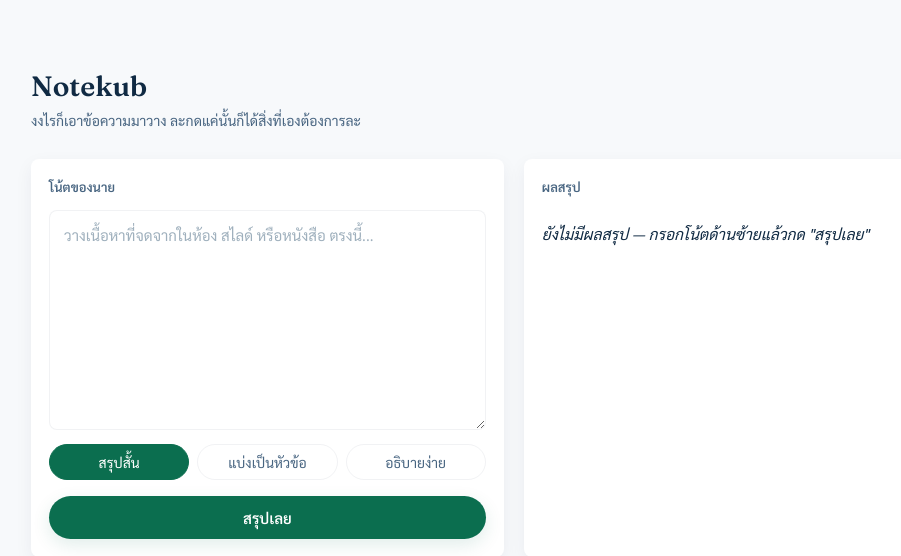
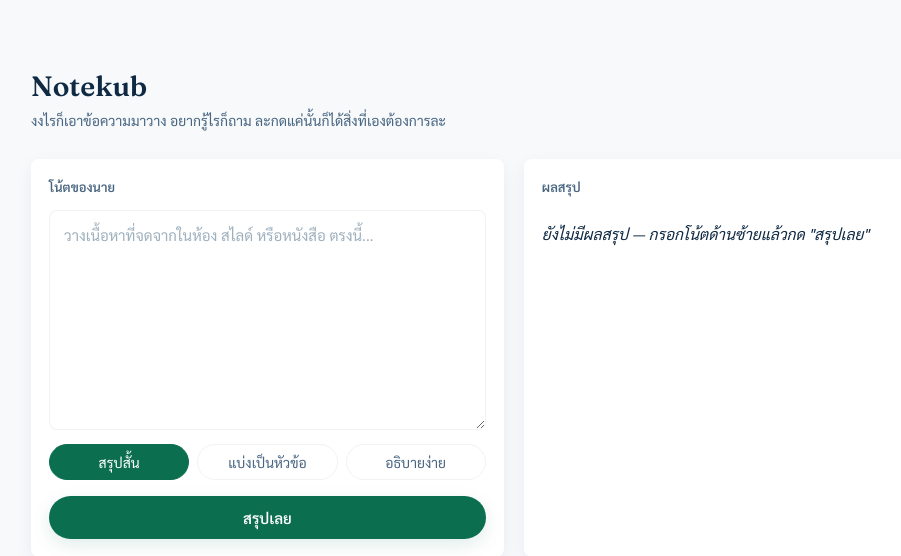
Before and after one commit to Hosxiz/NoteKubAssistant, a Flask app: page / in a window 1280 px wide. Shown: the top 556 px of the page, without its empty margins (157-1058 px from the left). Run offline with Flask 3, Linux system fonts and the light colour scheme.

```diff
--- a/study_ui/src/app.py
+++ b/study_ui/src/app.py
@@ -51,6 +51,8 @@ def call_deepseek(text, mode):
         raise RuntimeError("ไม่พบ DEEPSEEK_API_KEY กรุณาตั้งค่าในไฟล์ .env")
     if mode not in MODE_PROMPTS:
         raise ValueError("โหมดไม่ถูกต้อง")
+
+
 
     prompt = MODE_PROMPTS[mode].format(text=text)
     headers = {"Authorization": f"Bearer {API_KEY}", "Content-Type": "application/json"}
--- a/study_ui/templates/index.html
+++ b/study_ui/templates/index.html
@@ -14,7 +14,7 @@
   <header class="board__header">
     <div>
       <h1>Notekub</h1>
-      <p class="subhead">งงไรก็เอาข้อความมาวาง ละกดแค่นั้นก็ได้สิ่งที่เองต้องการละ</p>
+      <p class="subhead">งงไรก็เอาข้อความมาวาง อยากรู้ไรก็ถาม ละกดแค่นั้นก็ได้สิ่งที่เองต้องการละ</p>
     </div>
   </header>
 
```
Also changed, not shown: 2 other files.
